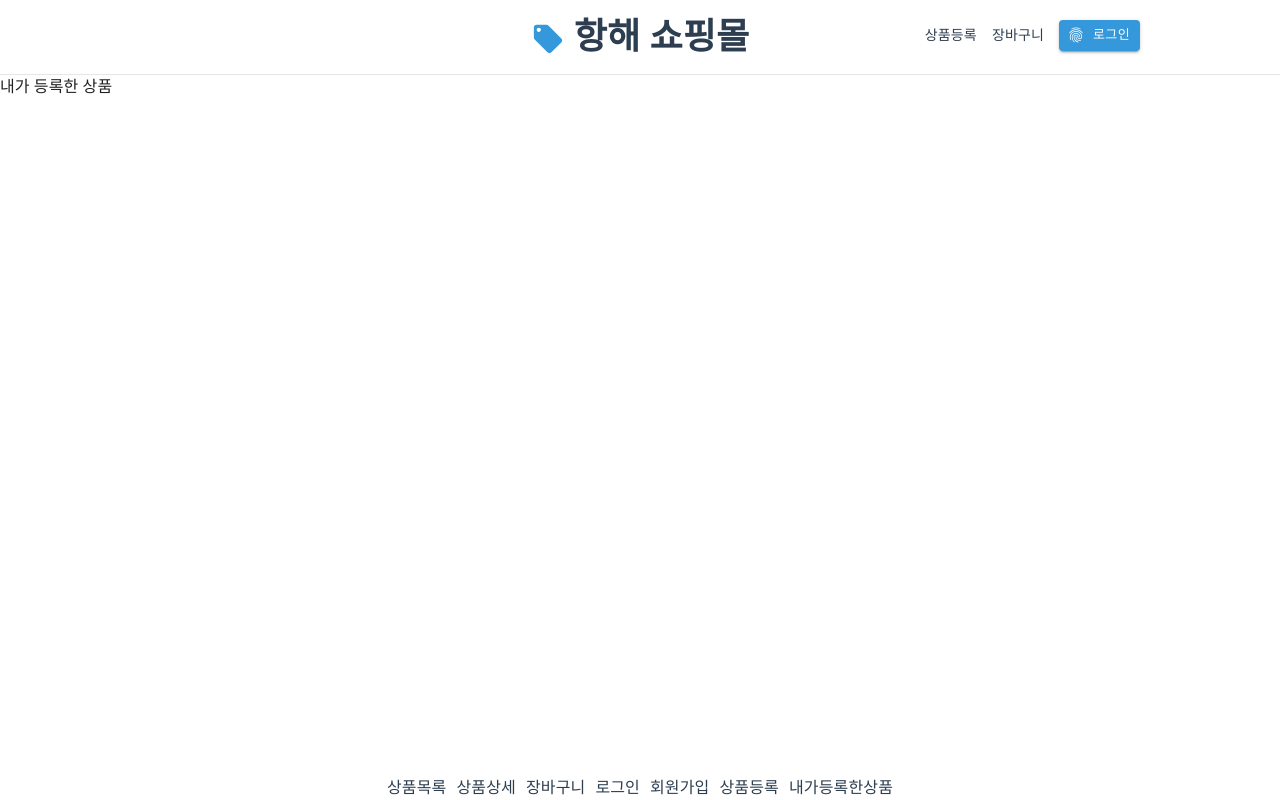
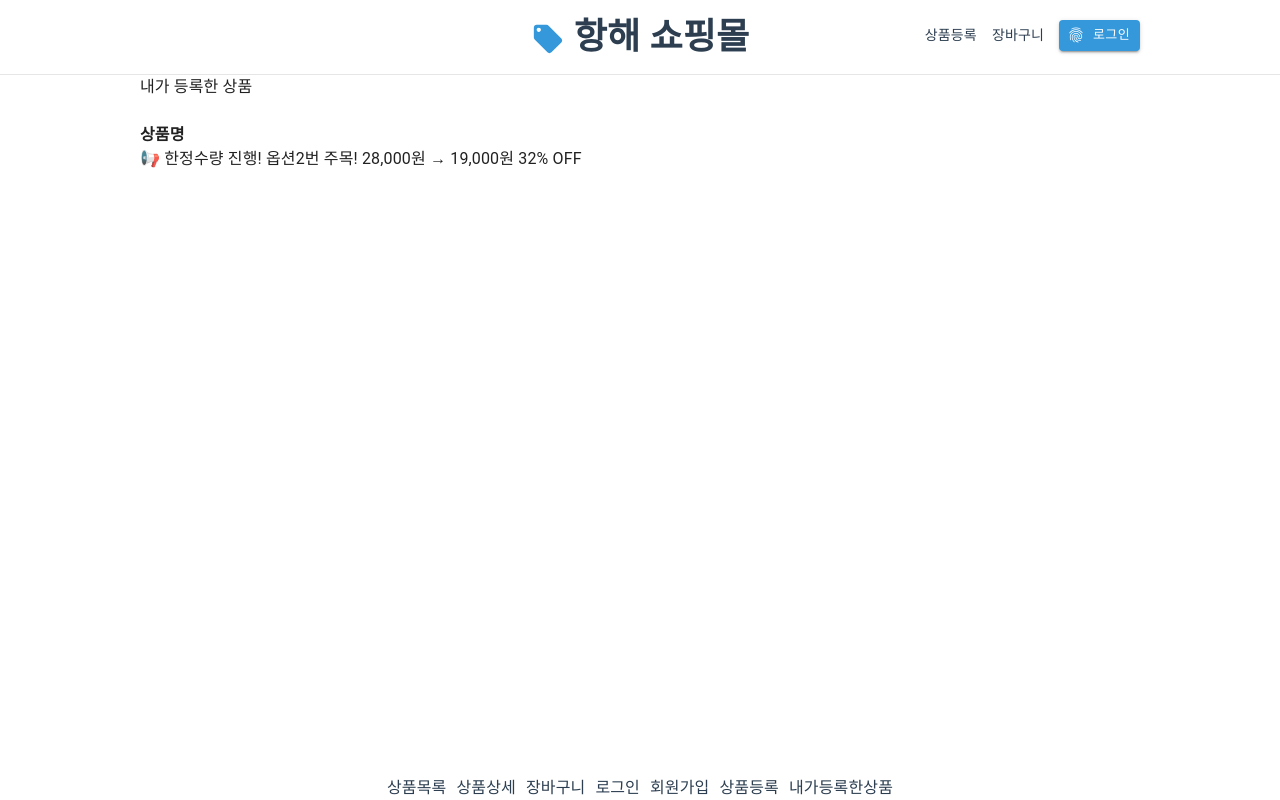
Before and after one commit to zadragon/hanghaeShop, a React (Create React App) app: page /seller/myGoods in a window 1280 px wide. Built offline with nearby package versions, Linux system fonts and the light colour scheme.

Commit message:
장바구니/상품업로드/내가등록한상품 ui초반 작업

```diff
--- a/src/pages/goods/Cart.js
+++ b/src/pages/goods/Cart.js
@@ -4,7 +4,23 @@ import * as S from '../../styles/layout';
 const Cart = () => {
     return (
         <S.Content>
-            <h2>장바구니</h2>
+            <div className="cartArea">
+                <h2>장바구니</h2>
+                <div>
+                    <ul>
+                        <li>
+                            <div>
+                                <img src="" alt="" />
+                            </div>
+                            <div>
+                                <strong>상품명</strong>
+                                <div className="desc">📢 한정수량 진행! 옵션2번 주목! 28,000원 → 19,000원 32% OFF</div>
+                            </div>
+                            <div></div>
+                        </li>
+                    </ul>
+                </div>
+            </div>
         </S.Content>
     );
 };
--- a/src/pages/goods/Detail.js
+++ b/src/pages/goods/Detail.js
@@ -29,6 +29,9 @@ const Detail = () => {
                             </IconButton>
                         </div>
                     </div>
+                    <div className="totalPrice">
+                        <strong>총 상품금액 : </strong> <span className="big">1,000,000</span>원
+                    </div>
                     <div className="buttonAction">
                         <Button variant="contained" size="large">
                             🧺 장바구니 담기
--- a/src/pages/seller/AddGoods.js
+++ b/src/pages/seller/AddGoods.js
@@ -1,7 +1,8 @@
-import React from "react";
+import React from 'react';
+import * as S from '../../styles/layout';
 
 const AddGoods = () => {
-	return <div>상품 업로드</div>;
+    return <S.Content>상품 업로드</S.Content>;
 };
 
 export default AddGoods;
--- a/src/pages/seller/MyGoods.js
+++ b/src/pages/seller/MyGoods.js
@@ -1,7 +1,28 @@
-import React from "react";
+import React from 'react';
+import * as S from '../../styles/layout';
 
 const MyGoods = () => {
-	return <div>내가 등록한 상품</div>;
+    return (
+        <S.Content>
+            <div className="cartArea">
+                <h2>내가 등록한 상품</h2>
+                <div>
+                    <ul>
+                        <li>
+                            <div>
+                                <img src="" alt="" />
+                            </div>
+                            <div>
+                                <strong>상품명</strong>
+                                <div className="desc">📢 한정수량 진행! 옵션2번 주목! 28,000원 → 19,000원 32% OFF</div>
+                            </div>
+                            <div></div>
+                        </li>
+                    </ul>
+                </div>
+            </div>
+        </S.Content>
+    );
 };
 
 export default MyGoods;
--- a/src/styles/detail.js
+++ b/src/styles/detail.js
@@ -31,6 +31,12 @@ export const GoodsTitle = styled.div`
                 cursor: pointer !important;
             }
         }
+        .totalPrice {
+            .big {
+                font-size: 30px;
+                font-weight: bold;
+            }
+        }
         .buttonAction {
             margin-top: 20px;
             display: flex;
```
